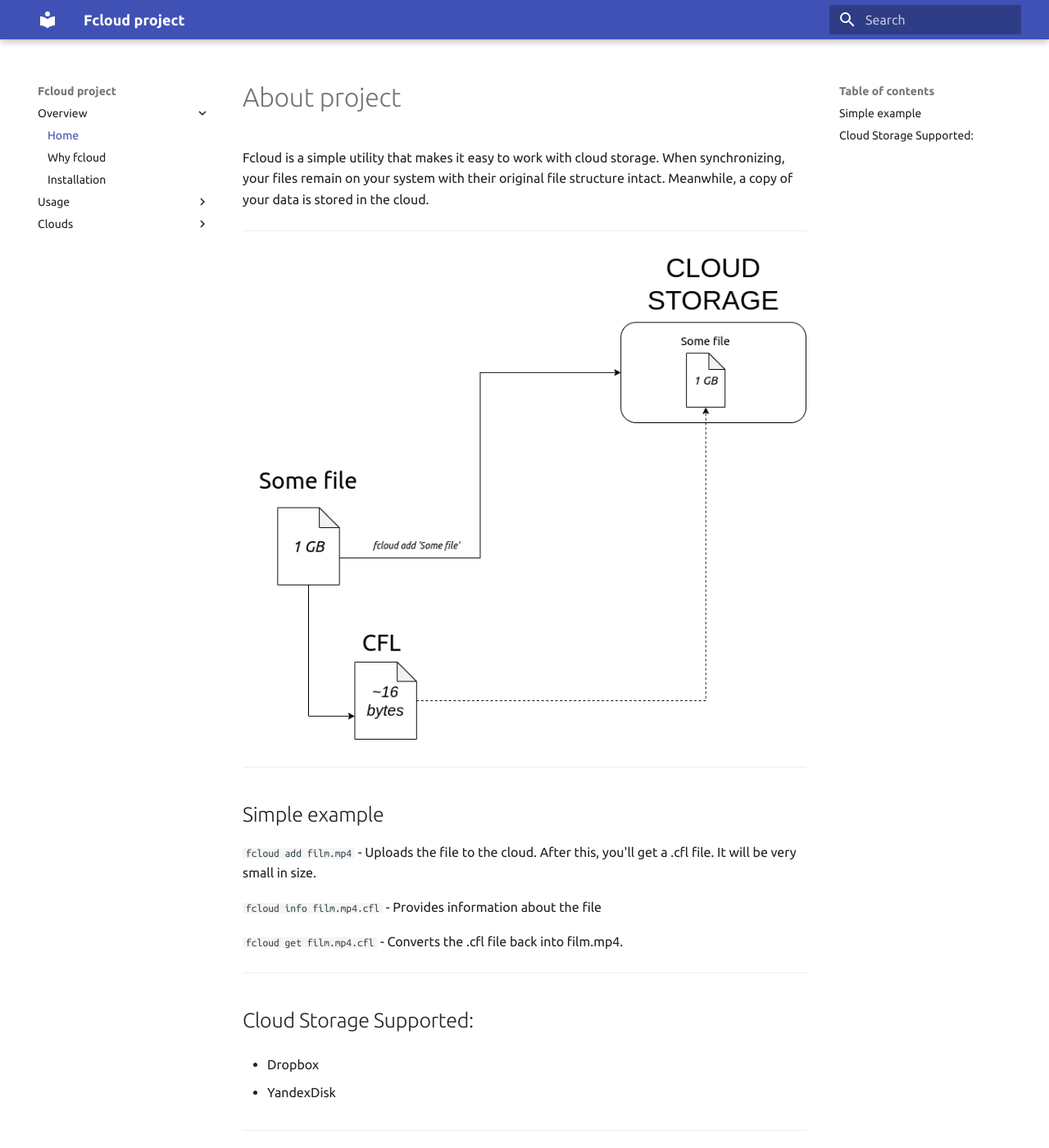
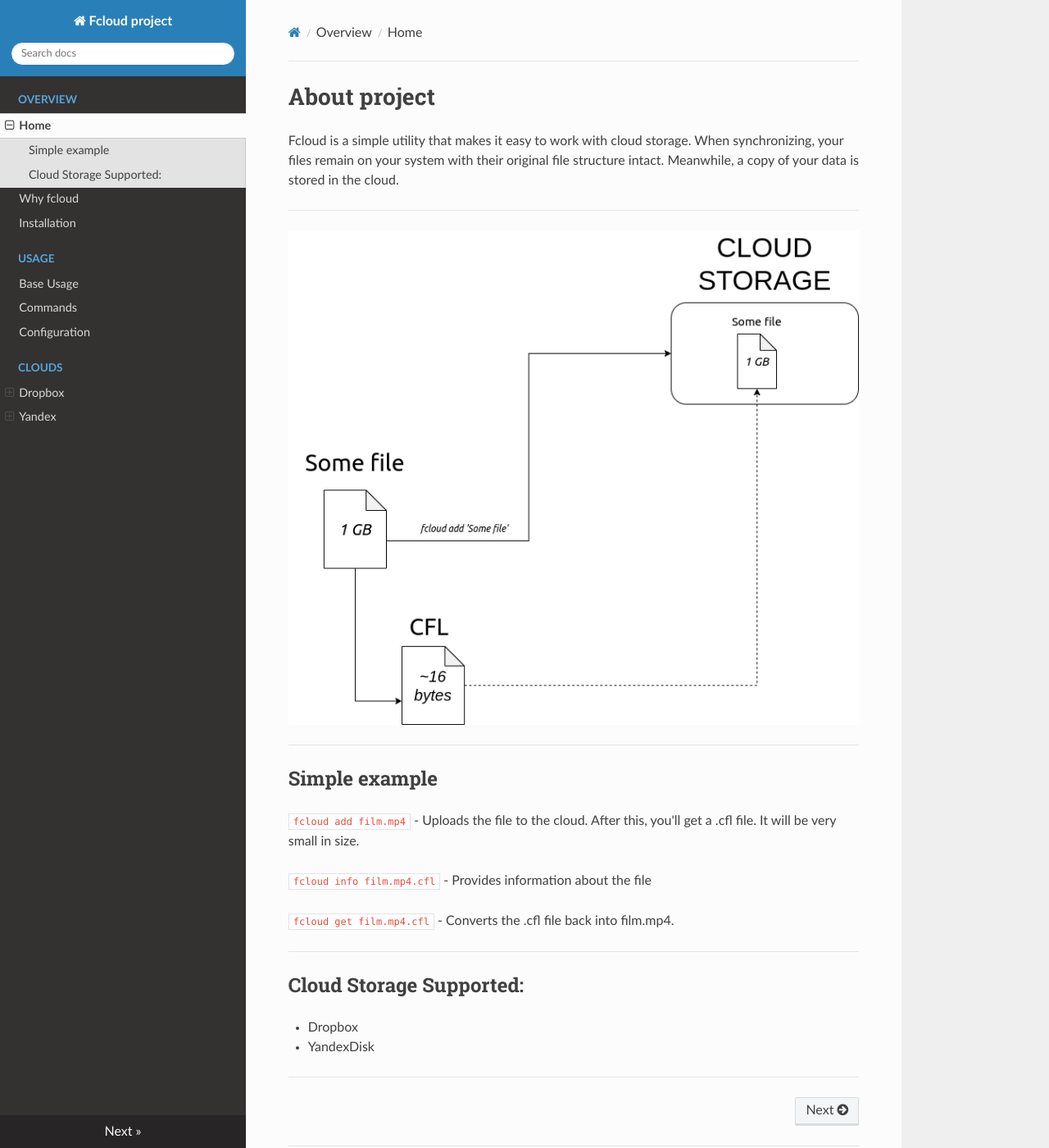
Before and after one commit to unix-based/fcloud, an MkDocs documentation site: the page built from docs/index.md, in a window 1280 px wide and 1400 px high. Shown: the whole window at 82% size. Built offline with MkDocs 1.6.1, drawn with Linux system fonts in a browser that asks for light colours; nearby versions of some CDN libraries; some of the changed lines change nothing that is shown; some of the changed text lies outside the part shown.

Commit message:
Update docs theme

```diff
--- a/mkdocs.yml
+++ b/mkdocs.yml
@@ -1,10 +1,10 @@
 site_name: Fcloud project
 theme:
-    name: material
+    name: readthedocs
     font:
       text: Ubuntu
       code: Ubuntu Mono
-site_url: http://fcloud.tech/docs/
+
 nav:
   - Overview:
     - Home: index.md
```
